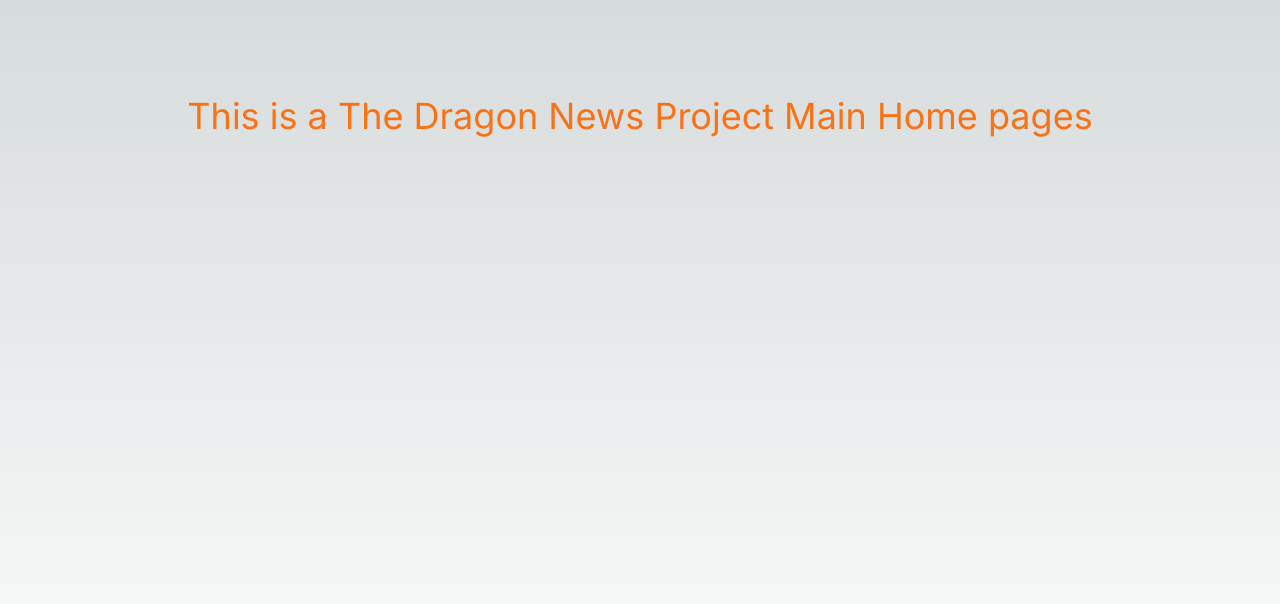
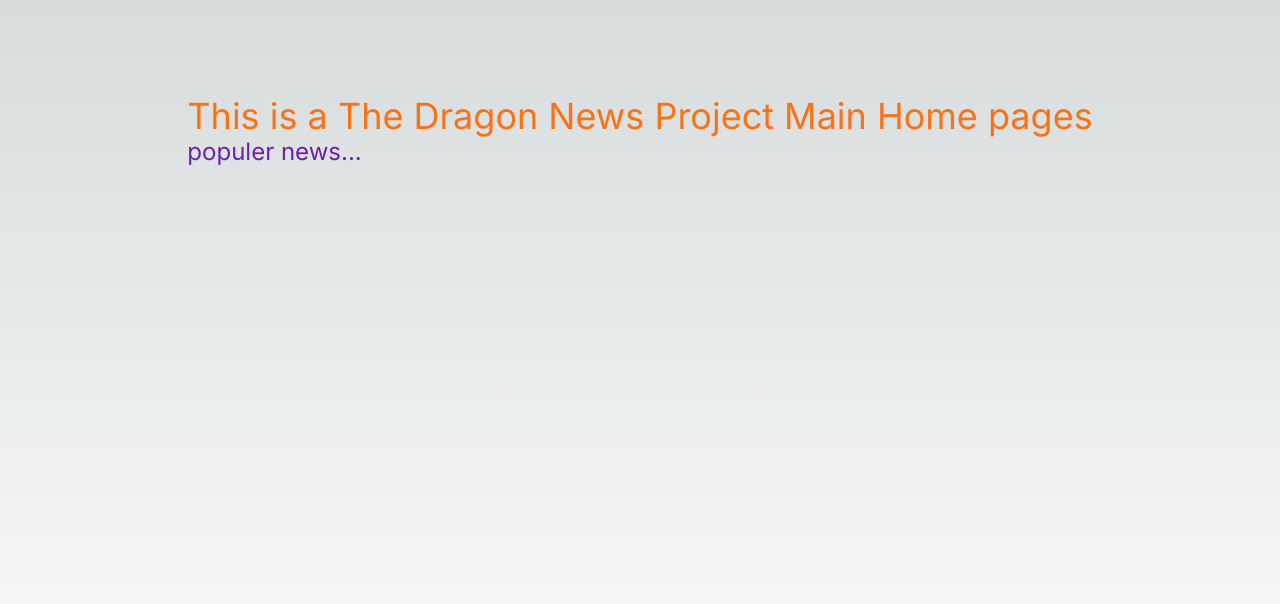
Before and after one commit to shaikot07/the-dragon-news-use-next, a Next.js app: page / in a window 1280 px wide. Shown: the top 604 px of the page. Built offline with nearby package versions, Linux system fonts and the light colour scheme.

Commit message:
updated ui

```diff
--- a/src/app/page.js
+++ b/src/app/page.js
@@ -4,7 +4,10 @@ export default function Home() {
   return (
     <main className="flex min-h-screen flex-col items-center justify-between p-24">
 
-      <h1 className="text-4xl text-center text-orange-500">This is a The Dragon News Project Main Home pages</h1>
+      <div className="w-6xl mx-auto">
+        <h1 className="text-4xl text-center text-orange-500">This is a The Dragon News Project Main Home pages</h1>
+        <h3 className="text-2xl text-purple-800">populer news... </h3>
+      </div>
     </main>
   );
 }
```
